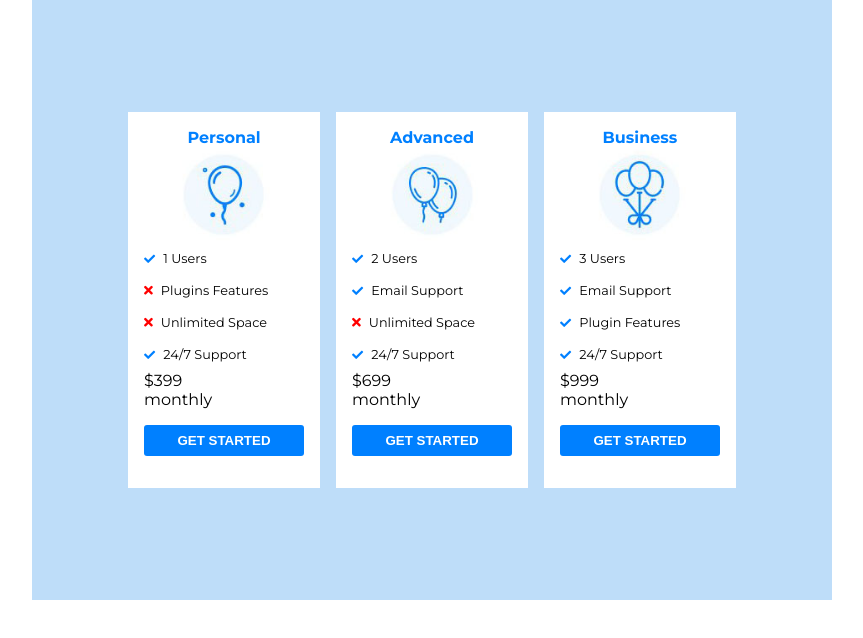
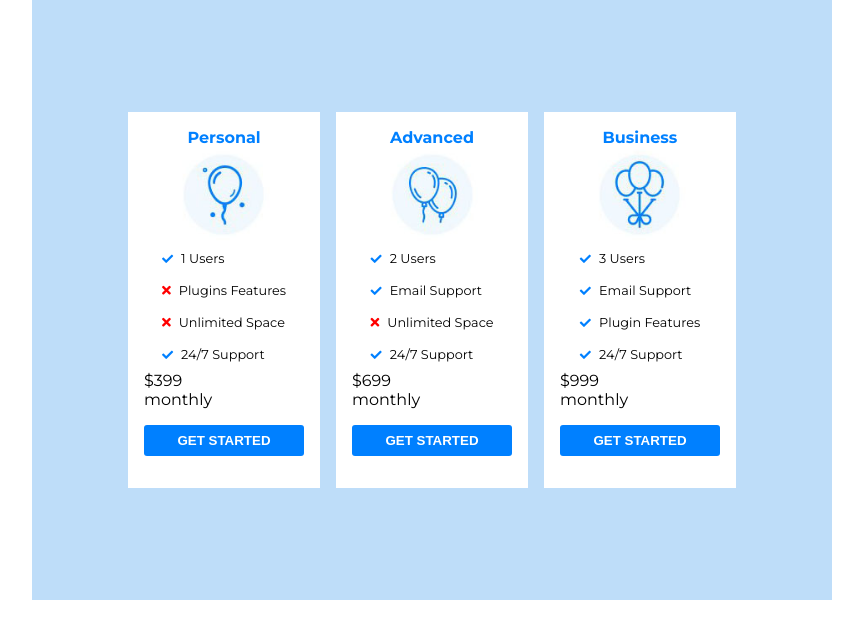
Before and after one commit to pchan2/Team-Brendan-Pricing-Plan, a plain HTML site: page index.html in a window 1280 px wide. Shown: the whole page, without its empty margins (208-1071 px from the left). Drawn offline with Linux system fonts and the light colour scheme.

Commit message:
centered the UL elements

```diff
--- a/style.css
+++ b/style.css
@@ -41,9 +41,8 @@ article img {
 }
 
 ul {
-    display: flex;
-    flex-direction: column;
-    justify-content: center;
+    display: table;
+    margin: 0 auto;
     list-style-type: none;
     line-height: 2rem;
     font-size: 0.8rem;
```
